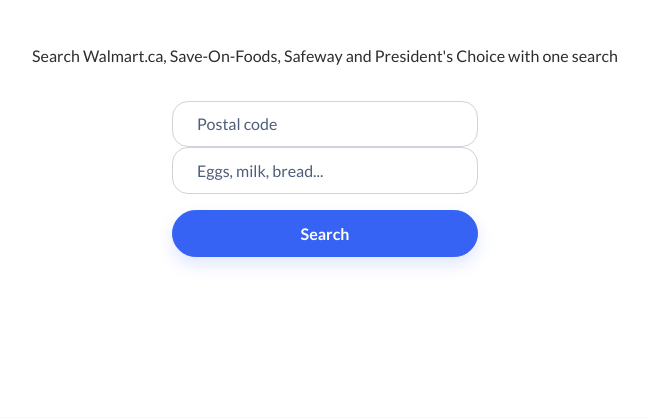
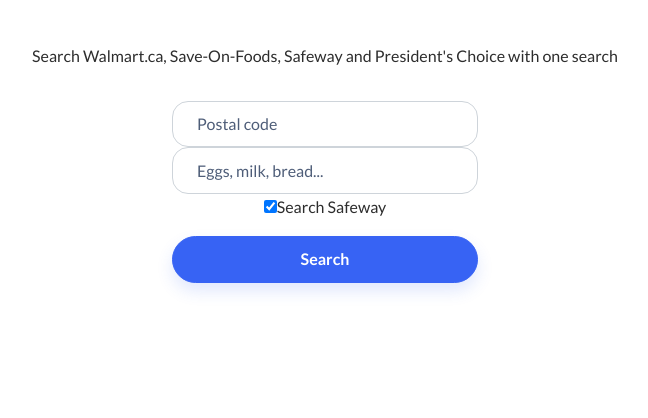
Before and after one commit to snacsnoc/grocery-app, a Flask app: page / in a window 1280 px wide. Shown: the part 222-640 px from the top of the page, without its empty margins (315-963 px from the left). Run offline with Flask 2, Linux system fonts and the light colour scheme; some libraries are stand-ins or nearby versions.

Commit message:
Add Safeway checkbox

```diff
--- a/templates/index.html
+++ b/templates/index.html
@@ -16,7 +16,7 @@
                     <div class="card">
                         <div class="card-body text-center d-flex flex-column align-items-center">
                             <form action="/search" method="post" onsubmit="return validateInput()">
-                                <div class="mb-3"><input class="form-control" type="text" id="postal_code" name="postal_code" placeholder="Postal code" style="padding-right: 20px;margin-right: 82px;"><input class="form-control" type="search" id="query" name="query" placeholder="Eggs, milk, bread..."></div>
+                                <div class="mb-3"><input class="form-control" type="text" id="postal_code" name="postal_code" placeholder="Postal code" style="padding-right: 20px;margin-right: 82px;"><input class="form-control" type="search" id="query" name="query" placeholder="Eggs, milk, bread..."><input type="checkbox" id="enable_safeway" name="enable_safeway" checked><label for="enable_safeway">Search Safeway</label></div>
                                 <div class="mb-3"></div>
                                 <div class="mb-3"><button class="btn btn-primary shadow d-block w-100" type="submit">Search</button></div>
                             </form>
```
